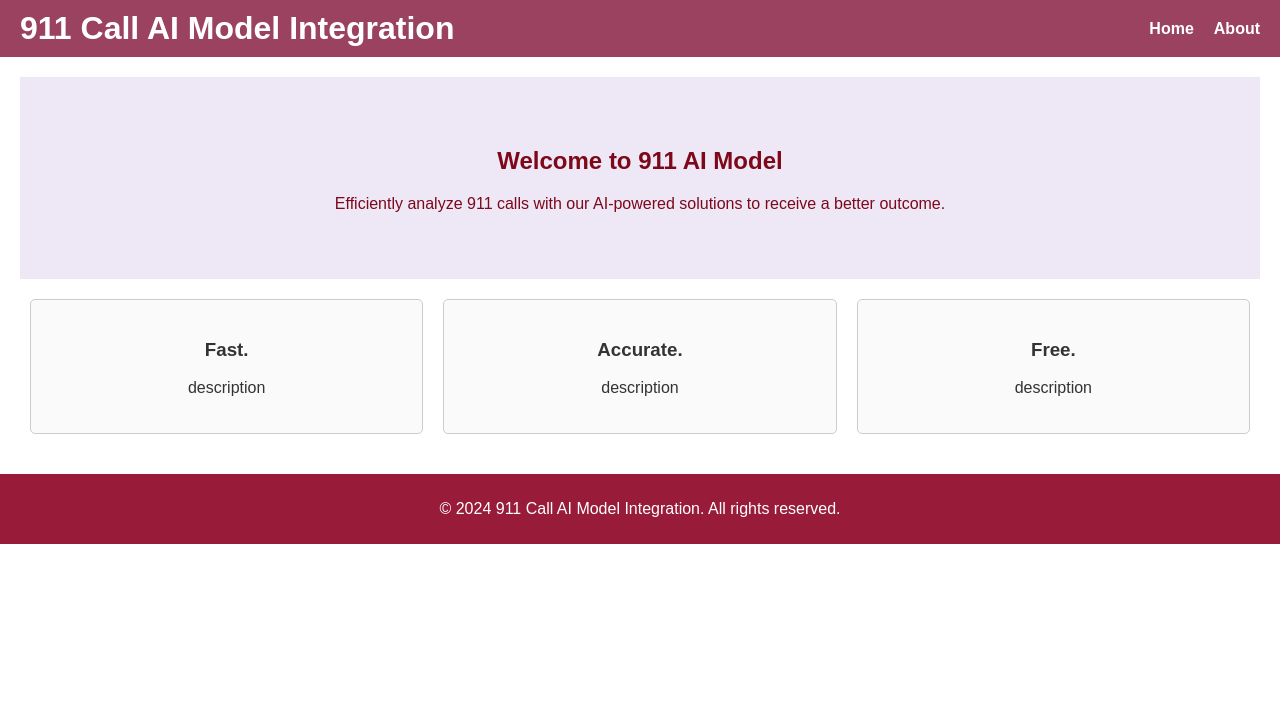
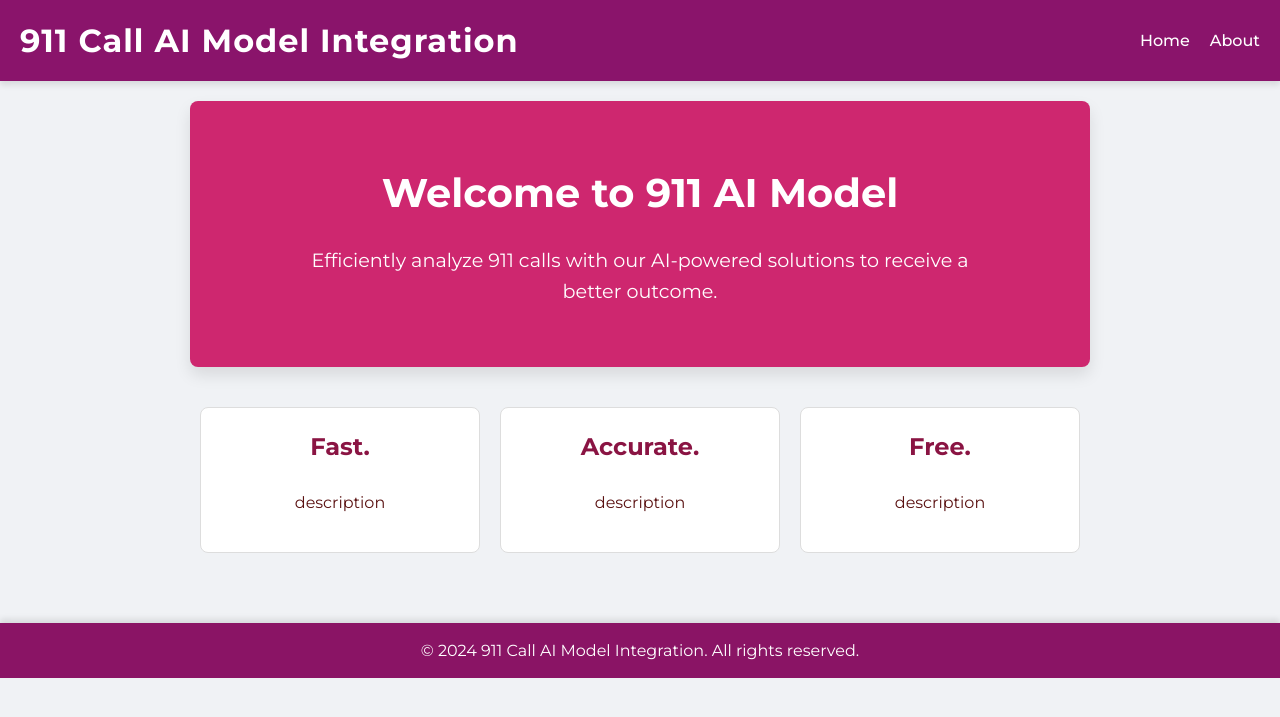
Before and after one commit to RealMyth21/cal-hacks-2024, a Flask app: page / in a window 1280 px wide. Shown: the top 717 px of the page. Run offline with Flask 3, Linux system fonts and the light colour scheme.

Commit message:
edited css

```diff
--- a/static/css/style.css
+++ b/static/css/style.css
@@ -1,15 +1,20 @@
+/* Importing Google Font */
+@import url('https://fonts.googleapis.com/css2?family=Montserrat:wght@400;500;700&display=swap');
+
 body {
-  font-family: Arial, sans-serif;
+    font-family: 'Montserrat', sans-serif;
     margin: 0;
     padding: 0;
-  color: #333;
-  background-color: #fff;
+    color: #5a1111;
+    background-color: #f0f2f5;
+    line-height: 1.6;
 }
 
 header {
-  background-color: #9a4260;
+    background-color: #8a146b;
     color: white;
-  padding: 10px 0;
+    padding: 15px 0;
+    box-shadow: 0 4px 6px rgba(0, 0, 0, 0.1);
 }
 
 header .container {
@@ -21,6 +26,8 @@ header .container {
 
 header h1 {
     margin: 0;
+    font-weight: 700;
+    letter-spacing: 1px;
 }
 
 header nav ul {
@@ -37,69 +44,114 @@ header nav ul li {
 header nav ul li a {
     color: white;
     text-decoration: none;
-  font-weight: bold;
+    font-weight: 500;
+    transition: color 0.3s;
+}
+
+header nav ul li a:hover {
+    color: #d1c4e9;
 }
 
 main .container {
     padding: 20px;
+    max-width: 900px;
+    margin: 0 auto;
 }
 
 .hero {
     text-align: center;
-  padding: 50px 0;
-  background-color: #ede7f6;
-  color: #7d0819;
+    padding: 60px 0;
+    background-color: #ce276f;
+    color: white;
+    margin-bottom: 30px;
+    border-radius: 8px;
+    box-shadow: 0 8px 16px rgba(0, 0, 0, 0.1);
+}
+
+.hero h2 {
+    margin: 0 0 20px;
+    font-size: 2.5em;
+}
+
+.hero p {
+    font-size: 1.2em;
+    max-width: 700px;
+    margin: 0 auto;
 }
 
 .features {
     display: flex;
     justify-content: space-around;
     margin-top: 20px;
+    flex-wrap: wrap;
 }
 
 .feature {
     flex: 1;
     padding: 20px;
-  margin: 0 10px;
-  border: 1px solid #ccc;
-  border-radius: 5px;
+    margin: 10px;
+    border: 1px solid #ddd;
+    border-radius: 8px;
     text-align: center;
-  background-color: #fafafa;
+    background-color: #ffffff;
+    transition: transform 0.3s, box-shadow 0.3s;
 }
 
-footer {
-  background-color: #981b3a;
-  color: white;
-  text-align: center;
-  padding: 10px 0;
-  margin-top: 20px;
+.feature:hover {
+    transform: translateY(-5px);
+    box-shadow: 0 4px 8px rgba(0, 0, 0, 0.1);
+}
+
+.feature h3 {
+    margin-top: 0;
+    font-size: 1.5em;
+    color: #8a1443;
 }
 
 .upload {
     text-align: center;
-  margin: 20px auto;
-  background-color: #f3e5f5;
-  padding: 20px;
-  border-radius: 5px;
-  border: 1px solid #ccc;
-  max-width: 400px;
+    margin: 40px auto;
+    background-color: #e8eaf6;
+    padding: 40px;
+    border-radius: 8px;
+    border: 1px solid #ddd;
+    max-width: 500px;
+    box-shadow: 0 4px 8px rgba(0, 0, 0, 0.1);
 }
 
 .upload input[type="file"] {
     display: block;
-  margin: 10px auto;
+    margin: 20px auto;
+    padding: 10px;
+    font-size: 1em;
 }
 
 .upload button {
-  background-color: #981b5d;
+    background-color: #8a1447;
     color: white;
     border: none;
-  padding: 10px 20px;
+    padding: 12px 24px;
     cursor: pointer;
-  border-radius: 5px;
+    border-radius: 8px;
     font-weight: bold;
+    font-size: 1em;
+    transition: background-color 0.3s, transform 0.3s;
 }
 
 .upload button:hover {
-  background-color: #4a148c;
+    background-color: #931b6d;
+    transform: translateY(-3px);
 }
+
+footer {
+    background-color: #8a1465;
+    color: white;
+    text-align: center;
+    padding: 15px 0;
+    margin-top: 40px;
+    box-shadow: 0 -4px 6px rgba(0, 0, 0, 0.1);
+}
+
+footer p {
+    margin: 0;
+}
```
Lines whose indentation alone changed are shown as unchanged.
